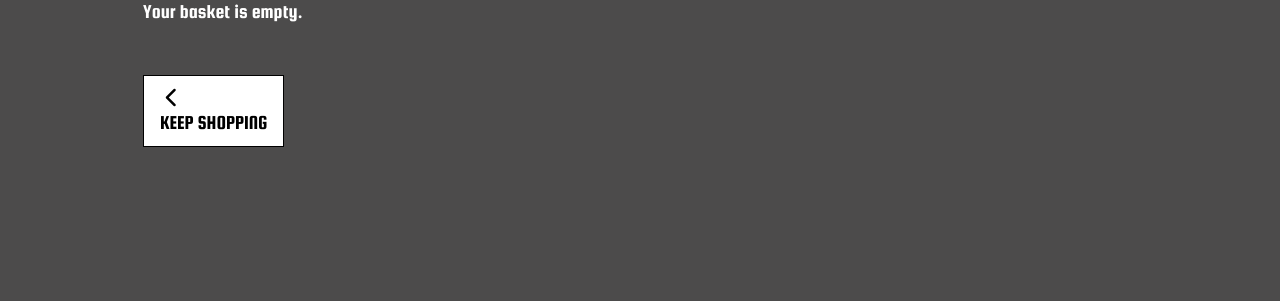
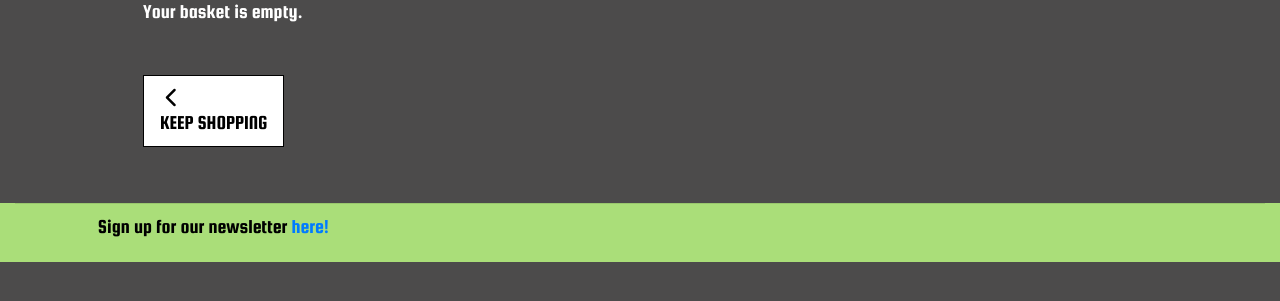
Before and after one commit to David-Maura-Rodgers/House-Vinyl-Ireland, a Django app: page /basket/ in a window 1280 px wide. Shown: the part 248-549 px from the top of the page. Run offline with Django 3.2, Linux system fonts and the light colour scheme; some libraries are stand-ins or nearby versions.

Commit message:
add: create footer for newsletter link

```diff
--- a/static/css/base.css
+++ b/static/css/base.css
@@ -20,6 +20,10 @@ body {
 }
 
 #main-nav {
+    background-color: rgb(170, 222, 121);
+}
+
+footer {
     background-color: rgb(170, 222, 121);
 }
 
@@ -80,7 +84,7 @@ body {
 .home-image {
     background: url("/static/images/home-header-vinyl-4.jpg") no-repeat center center;
     background-size: cover;
-    height: 50vh;
+    height: 45vh;
     margin-bottom: 1%;
     border-radius: 25px;
     border: 4px solid #f6a312;
@@ -89,7 +93,7 @@ body {
 .social-image {
     background: url("/static/images/social-media-4.png") no-repeat center center;
     background-size: cover;
-    height: 50vh;
+    height: 45vh;
     border-radius: 25px;
     border: 4px solid #f6a312;
     margin-bottom: 1%;
--- a/templates/base.html
+++ b/templates/base.html
@@ -91,6 +91,19 @@
     {% block content %}
     {% endblock %}
 
+    <!-- Footer -->
+    <footer class="container-fluid text-black pb-1">
+        <hr class="my-2">
+        <div class="row">
+            <div class="col-12 col-md-4 text-center text-md-left order-2 order-md-1">
+                <ul class="list-unstyled">
+                    <li class="mb-2 text-center">
+                        Sign up for our newsletter <a href="">here!</a>
+                    </li>
+                </ul>
+            </div>
+    </footer>
+
     <!-- javascript to show toasts -->
     {% block postloadjs %}
     <script type="text/javascript">
```
